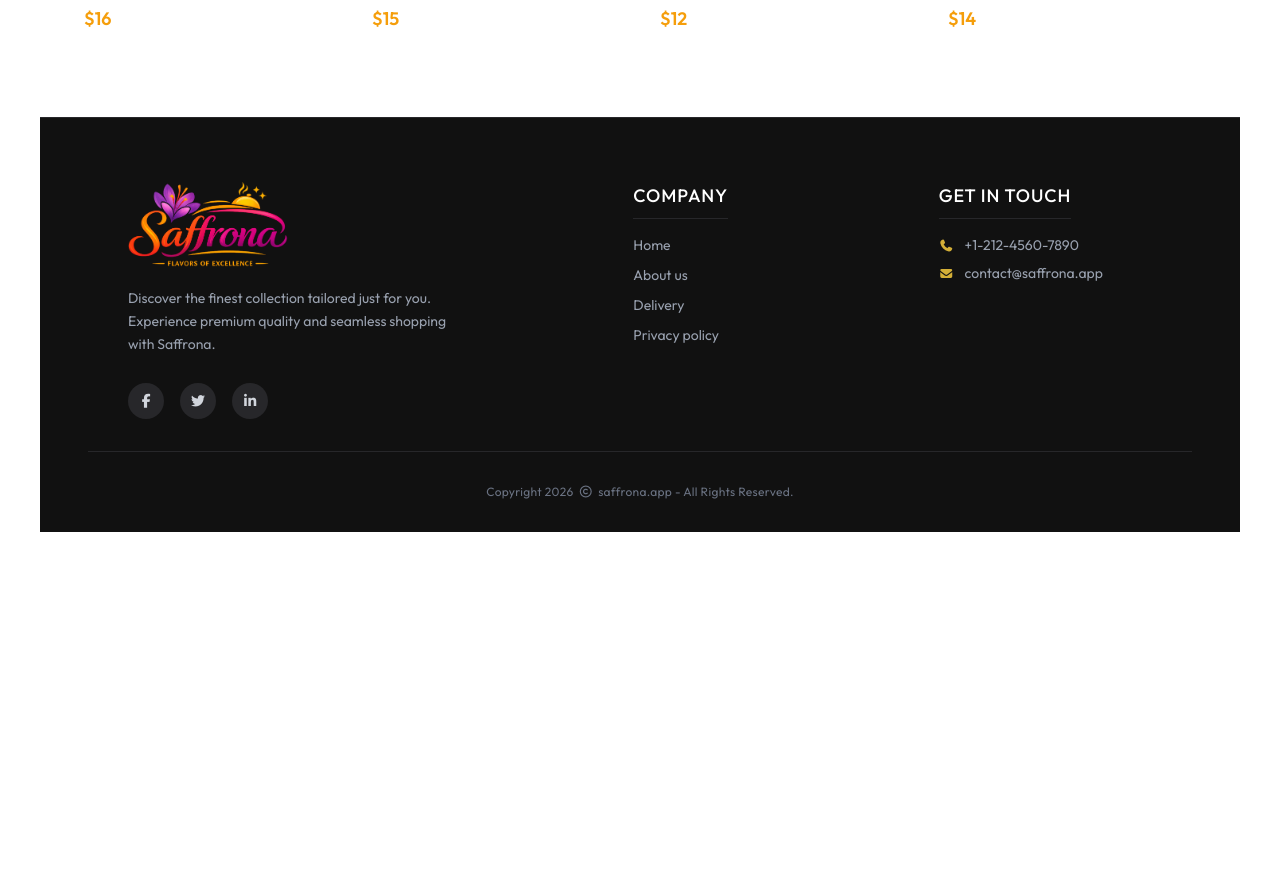
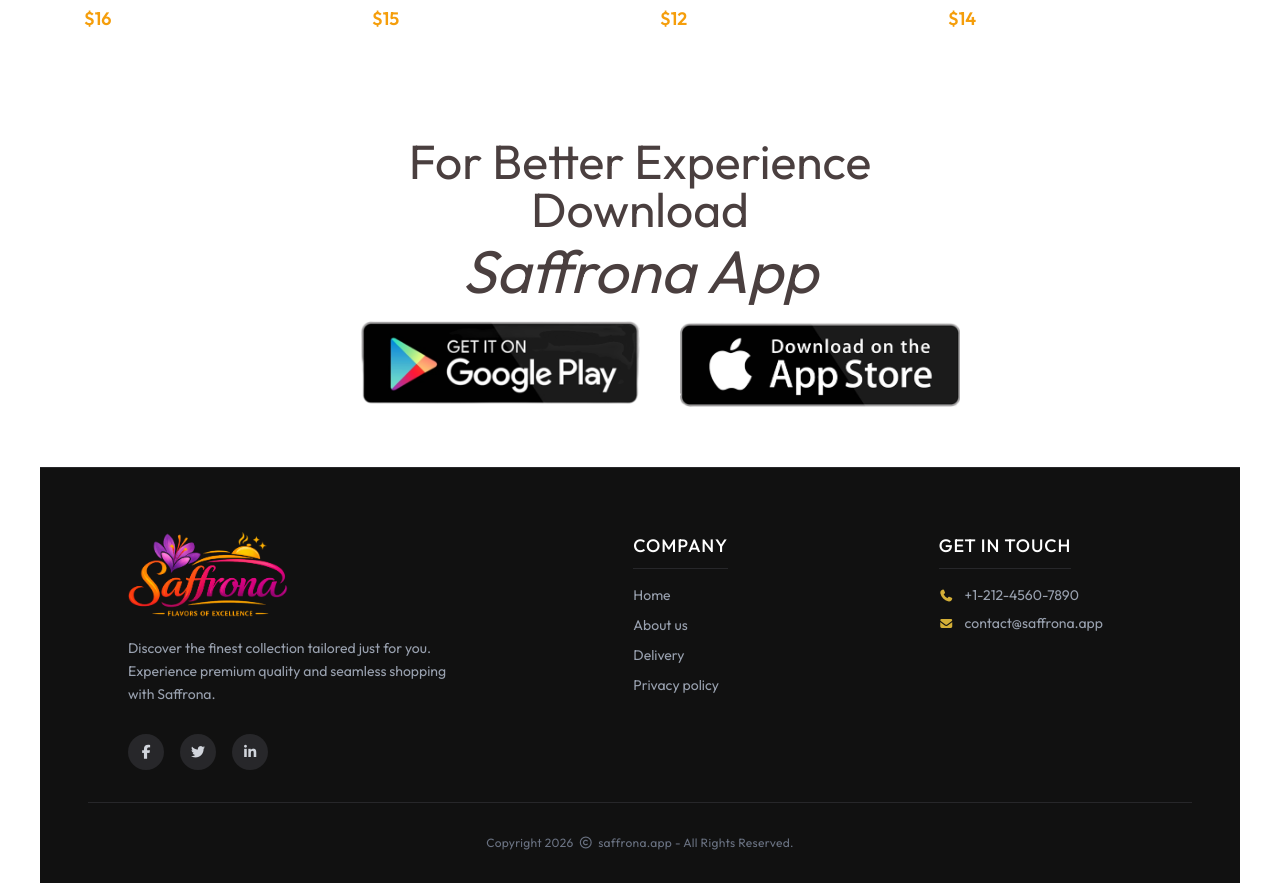
Before and after one commit to engr-sudiptto/Saffrona, a React (Vite) app: page / in a window 1280 px wide. Shown: the part 4160-5043 px from the top of the page. Before the commit the page ends 4692 px from the top, so only its background shows below. Built offline with nearby package versions, Linux system fonts and the light colour scheme.

Commit message:
feat: implement app download section

```diff
--- a/src/assets/assets.js
+++ b/src/assets/assets.js
@@ -38,9 +38,13 @@ import saffronaLogo from './saffrona_logo.png';
 import vag_salad from './vag_salad.jpg';
 import white_pasta from './white_pasta.jpg';
 import star from './star.png';
+import appStore from './appStore.png'
+import playStore from './playStore.png'
 
 // Exporting all images as an object
 export const assets = {
+  appStore,
+  playStore,
   cake,
   cake2,
   cake3,
--- /dev/null
+++ b/src/components/AppDownload.jsx
@@ -0,0 +1,23 @@
+import React from 'react'
+import { assets } from '../assets/assets'
+
+const AppDownload = () => {
+  return (
+    <div>
+      <div className='mt-5 w-full max-w-100 lg:max-w-150 m-auto lg:mt-20'>
+        <h2 className="text-3xl text-center text-[#4a3f3f] lg:text-5xl">
+          For Better Experience Download
+        </h2>
+        <h3 className="text-4xl text-center italic font-semibold text-[#4a3f3f] mt-2 mb-5 lg:text-6xl lg:font-normal">
+          Saffrona App
+        </h3>
+        <div className='flex gap-3 sm:gap-5 lg:gap-10 px-5'>
+          <img className='w-[50%] hover:scale-105 transition-all duration-200 cursor-pointer' src={assets.playStore} />
+          <img className='w-[50%] hover:scale-105 transition-all duration-200 cursor-pointer' src={assets.appStore} />
+        </div>
+      </div>
+    </div>
+  );
+}
+
+export default AppDownload
--- a/src/pages/Home.jsx
+++ b/src/pages/Home.jsx
@@ -3,6 +3,7 @@ import Navbar from '../components/Navbar'
 import Header from '../components/Header'
 import ExploreMenu from '../components/ExploreMenu'
 import FoodDisplay from '../components/FoodDisplay'
+import AppDownload from '../components/AppDownload'
 
 const Home = () => {
   const [category, setCategory] = useState('All')
@@ -13,6 +14,7 @@ const Home = () => {
       <Header />
       <ExploreMenu category={category} setCategory={setCategory} />
       <FoodDisplay category={category} />
+      <AppDownload/>
     </div>
   );
 }
```
Also changed, not shown: src/assets/appStore.png (added), src/assets/playStore.png (added).
